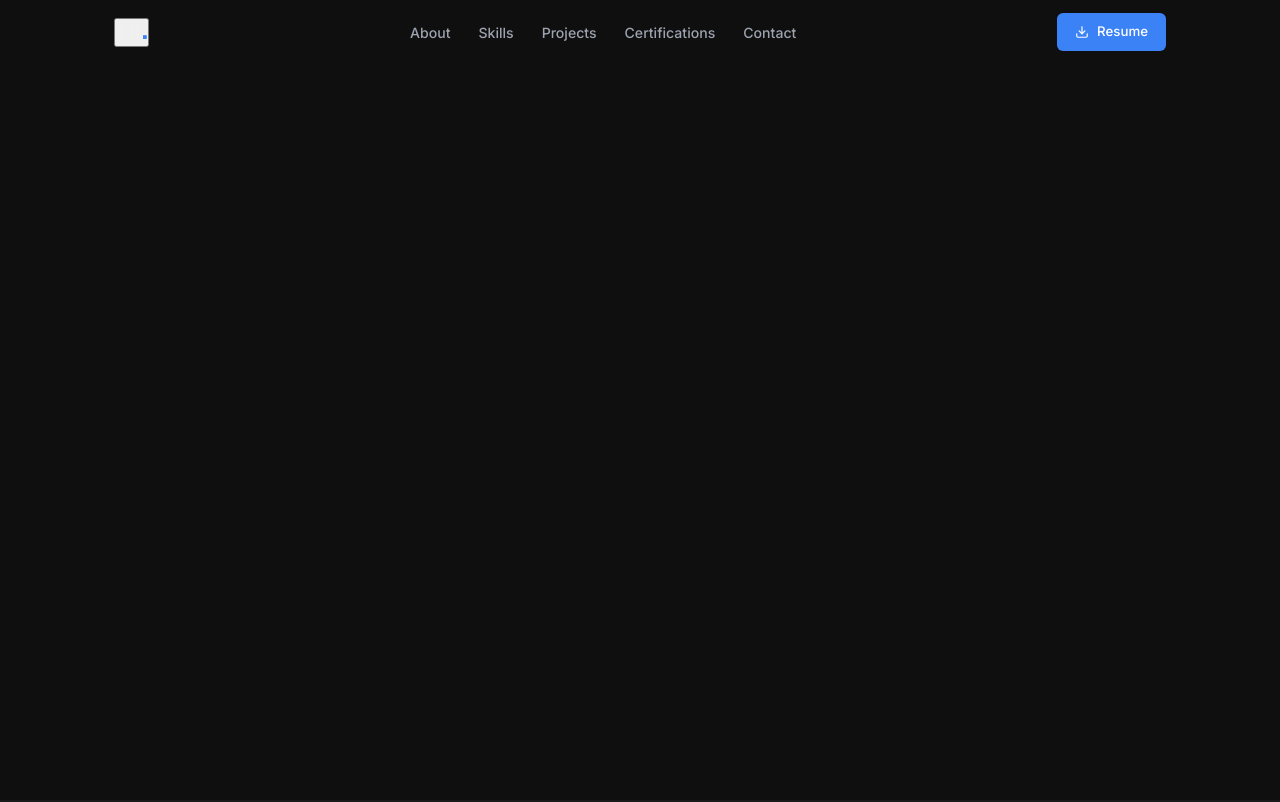
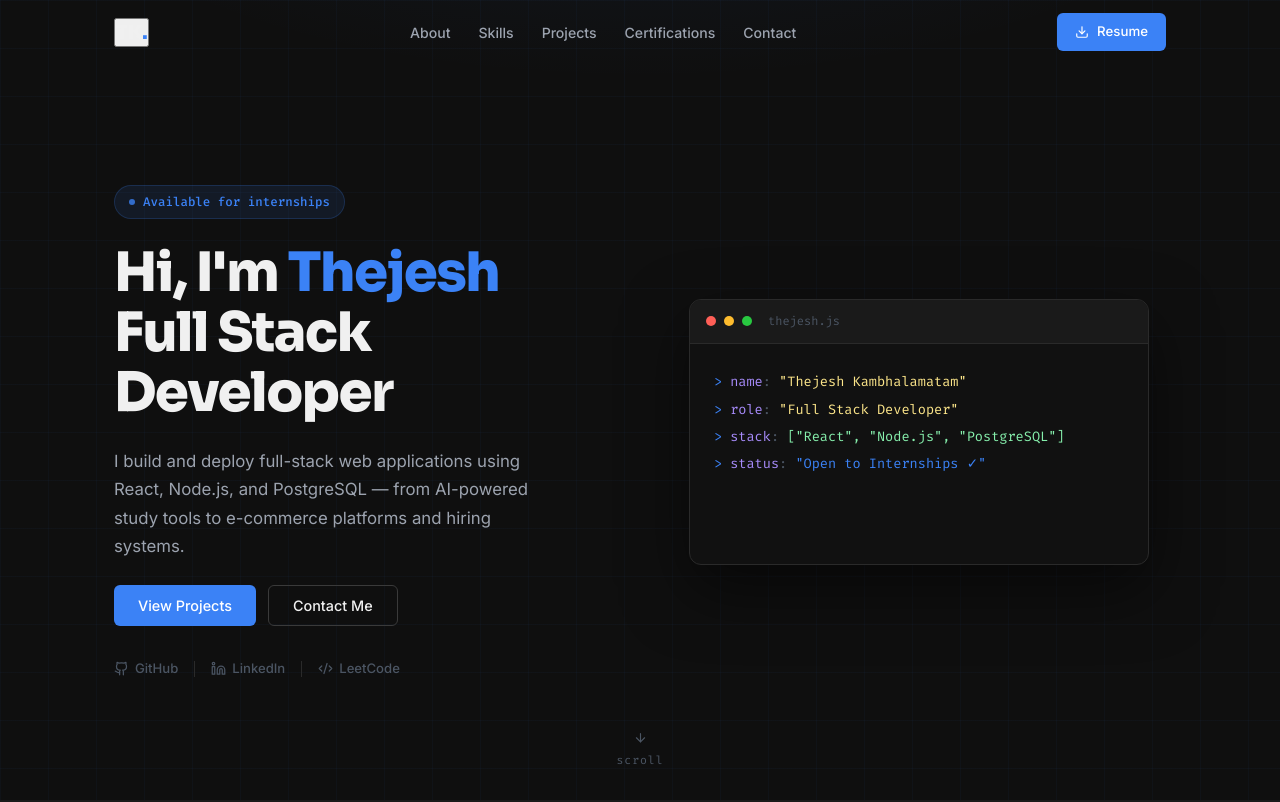
Before and after one commit to Thejesh1007/portfolio, a React (Vite) app: page / in a window 1280 px wide. Shown: the top 802 px of the page. Built offline with nearby package versions, Linux system fonts and the light colour scheme.

Commit message:
Phase 2 — Hero section with terminal animation

```diff
--- a/src/App.jsx
+++ b/src/App.jsx
@@ -1,11 +1,12 @@
 import Navbar from './components/Navbar'
+import Hero from './components/Hero'
 
 export default function App() {
   return (
     <>
       <Navbar />
       <main>
-        <section id="hero"           style={{ minHeight: '100vh', background: 'var(--bg)' }} />
+        <Hero />
         <section id="about"          style={{ minHeight: '100vh', background: 'var(--bg-card)' }} />
         <section id="skills"         style={{ minHeight: '60vh',  background: 'var(--bg)' }} />
         <section id="projects"       style={{ minHeight: '100vh', background: 'var(--bg-card)' }} />
--- /dev/null
+++ b/src/components/Hero.jsx
@@ -0,0 +1,107 @@
+import { useEffect, useState } from 'react'
+import { Github, Linkedin, Code2, ArrowDown, ExternalLink } from 'lucide-react'
+import '../styles/Hero.css'
+
+const LINES = [
+  { key: 'name',   value: '"Thejesh Kambhalamatam"', type: 'string' },
+  { key: 'role',   value: '"Full Stack Developer"',   type: 'string' },
+  { key: 'stack',  value: '["React", "Node.js", "PostgreSQL"]', type: 'array' },
+  { key: 'status', value: '"Open to Internships ✓"',  type: 'status' },
+]
+
+export default function Hero() {
+  const [visibleLines, setVisibleLines] = useState(0)
+
+  useEffect(() => {
+    if (visibleLines >= LINES.length) return
+    const timer = setTimeout(() => {
+      setVisibleLines(prev => prev + 1)
+    }, 600)
+    return () => clearTimeout(timer)
+  }, [visibleLines])
+
+  return (
+    <section id="hero" className="hero">
+      <div className="hero-bg" />
+      <div className="hero-grid" />
+
+      <div className="hero-inner">
+        {/* Left */}
+        <div className="hero-left">
+          <div className="hero-tag">
+            <span className="hero-tag-dot" />
+            Available for internships
+          </div>
+
+          <h1 className="hero-heading">
+            Hi, I'm <span>Thejesh</span><br />
+            Full Stack<br />Developer
+          </h1>
+
+          <p className="hero-sub">
+            I build and deploy full-stack web applications using React, Node.js, and PostgreSQL —
+            from AI-powered study tools to e-commerce platforms and hiring systems.
+          </p>
+
+          <div className="hero-buttons">
+            <button className="btn btn-primary" onClick={() => document.getElementById('projects').scrollIntoView({ behavior: 'smooth' })}>
+              View Projects
+            </button>
+            <button className="btn btn-outline" onClick={() => document.getElementById('contact').scrollIntoView({ behavior: 'smooth' })}>
+              Contact Me
+            </button>
+          </div>
+
+          <div className="hero-socials">
+            <a href="https://github.com/Thejesh1007" target="_blank" rel="noopener noreferrer">
+              <Github size={15} /> GitHub
+            </a>
+            <span className="hero-socials-divider" />
+            <a href="https://linkedin.com/in/thejesh-kambhalamatam-19854a311" target="_blank" rel="noopener noreferrer">
+              <Linkedin size={15} /> LinkedIn
+            </a>
+            <span className="hero-socials-divider" />
+            <a href="https://leetcode.com/u/Thejesh07/" target="_blank" rel="noopener noreferrer">
+              <Code2 size={15} /> LeetCode
+            </a>
+          </div>
+        </div>
+
+        {/* Right — Terminal */}
+        <div className="hero-right">
+          <div className="terminal">
+            <div className="terminal-bar">
+              <span className="terminal-dot red" />
+              <span className="terminal-dot yellow" />
+              <span className="terminal-dot green" />
+              <span className="terminal-title">thejesh.js</span>
+            </div>
+            <div className="terminal-body">
+              {LINES.slice(0, visibleLines).map(({ key, value, type }, i) => (
+                <div key={i} className="terminal-line" style={{ animationDelay: '0ms' }}>
+                  <span className="terminal-prompt">{'>'}</span>
+                  <span>
+                    <span className="terminal-key">{key}</span>
+                    <span className="terminal-colon">: </span>
+                    <span className={`terminal-value ${type}`}>{value}</span>
+                  </span>
+                </div>
+              ))}
+              {visibleLines < LINES.length && (
+                <div className="terminal-line" style={{ animationDelay: '0ms' }}>
+                  <span className="terminal-prompt">{'>'}</span>
+                  <span className="terminal-cursor" />
+                </div>
+              )}
+            </div>
+          </div>
+        </div>
+      </div>
+
+      <div className="hero-scroll">
+        <ArrowDown size={14} />
+        scroll
+      </div>
+    </section>
+  )
+}
--- /dev/null
+++ b/src/styles/Hero.css
@@ -0,0 +1,271 @@
+.hero {
+  min-height: 100vh;
+  display: flex;
+  align-items: center;
+  position: relative;
+  overflow: hidden;
+  padding-top: 64px;
+}
+
+.hero-bg {
+  position: absolute;
+  inset: 0;
+  background:
+    radial-gradient(ellipse 80% 50% at 50% -20%, rgba(59, 130, 246, 0.08) 0%, transparent 60%),
+    var(--bg);
+  z-index: 0;
+}
+
+.hero-grid {
+  position: absolute;
+  inset: 0;
+  background-image:
+    linear-gradient(rgba(59, 130, 246, 0.04) 1px, transparent 1px),
+    linear-gradient(90deg, rgba(59, 130, 246, 0.04) 1px, transparent 1px);
+  background-size: 48px 48px;
+  z-index: 0;
+}
+
+.hero-inner {
+  position: relative;
+  z-index: 1;
+  width: 100%;
+  max-width: var(--container);
+  margin: 0 auto;
+  padding: 0 24px;
+  display: grid;
+  grid-template-columns: 1fr 1fr;
+  gap: 64px;
+  align-items: center;
+}
+
+/* Left side */
+.hero-left {
+  display: flex;
+  flex-direction: column;
+  gap: 24px;
+}
+
+.hero-tag {
+  display: inline-flex;
+  align-items: center;
+  gap: 8px;
+  padding: 6px 14px;
+  background: var(--accent-muted);
+  border: 1px solid rgba(59, 130, 246, 0.2);
+  border-radius: 999px;
+  font-size: 0.78rem;
+  font-weight: 500;
+  color: var(--accent);
+  font-family: var(--font-mono);
+  width: fit-content;
+}
+
+.hero-tag-dot {
+  width: 6px;
+  height: 6px;
+  border-radius: 50%;
+  background: var(--accent);
+  animation: pulse 2s ease infinite;
+}
+
+@keyframes pulse {
+  0%, 100% { opacity: 1; }
+  50% { opacity: 0.3; }
+}
+
+.hero-heading {
+  font-family: var(--font-heading);
+  font-size: clamp(2.2rem, 4.5vw, 3.4rem);
+  font-weight: 800;
+  line-height: 1.1;
+  letter-spacing: -0.03em;
+  color: var(--text-primary);
+}
+
+.hero-heading span {
+  color: var(--accent);
+}
+
+.hero-sub {
+  font-size: 1.05rem;
+  color: var(--text-secondary);
+  line-height: 1.7;
+  max-width: 440px;
+}
+
+.hero-buttons {
+  display: flex;
+  gap: 12px;
+  flex-wrap: wrap;
+}
+
+.hero-socials {
+  display: flex;
+  align-items: center;
+  gap: 16px;
+  padding-top: 8px;
+}
+
+.hero-socials a {
+  display: flex;
+  align-items: center;
+  gap: 6px;
+  color: var(--text-muted);
+  text-decoration: none;
+  font-size: 0.82rem;
+  font-weight: 500;
+  transition: color var(--trans);
+}
+
+.hero-socials a:hover {
+  color: var(--accent);
+}
+
+.hero-socials-divider {
+  width: 1px;
+  height: 16px;
+  background: var(--border);
+}
+
+/* Right side — terminal */
+.hero-right {
+  display: flex;
+  justify-content: center;
+  align-items: center;
+}
+
+.terminal {
+  width: 100%;
+  max-width: 460px;
+  background: #111111;
+  border: 1px solid var(--border);
+  border-radius: var(--radius-md);
+  overflow: hidden;
+  box-shadow: 0 24px 64px rgba(0, 0, 0, 0.5);
+}
+
+.terminal-bar {
+  display: flex;
+  align-items: center;
+  gap: 8px;
+  padding: 12px 16px;
+  background: #1a1a1a;
+  border-bottom: 1px solid var(--border);
+}
+
+.terminal-dot {
+  width: 10px;
+  height: 10px;
+  border-radius: 50%;
+}
+.terminal-dot.red   { background: #ff5f57; }
+.terminal-dot.yellow{ background: #febc2e; }
+.terminal-dot.green { background: #28c840; }
+
+.terminal-title {
+  margin-left: 8px;
+  font-family: var(--font-mono);
+  font-size: 0.75rem;
+  color: var(--text-muted);
+}
+
+.terminal-body {
+  padding: 24px;
+  font-family: var(--font-mono);
+  font-size: 0.85rem;
+  line-height: 2;
+  min-height: 220px;
+}
+
+.terminal-line {
+  display: flex;
+  align-items: flex-start;
+  gap: 8px;
+  opacity: 0;
+  animation: lineAppear 0.3s ease forwards;
+}
+
+.terminal-prompt {
+  color: var(--accent);
+  user-select: none;
+  flex-shrink: 0;
+}
+
+.terminal-key {
+  color: #a78bfa;
+}
+
+.terminal-colon {
+  color: var(--text-muted);
+}
+
+.terminal-value {
+  color: #86efac;
+}
+
+.terminal-value.string { color: #fde68a; }
+.terminal-value.array  { color: #86efac; }
+.terminal-value.status { color: var(--accent); }
+
+.terminal-cursor {
+  display: inline-block;
+  width: 8px;
+  height: 14px;
+  background: var(--accent);
+  margin-left: 4px;
+  vertical-align: middle;
+  animation: blink 1s step-end infinite;
+}
+
+@keyframes blink {
+  0%, 100% { opacity: 1; }
+  50%       { opacity: 0; }
+}
+
+@keyframes lineAppear {
+  from { opacity: 0; transform: translateY(4px); }
+  to   { opacity: 1; transform: translateY(0); }
+}
+
+/* Scroll indicator */
+.hero-scroll {
+  position: absolute;
+  bottom: 32px;
+  left: 50%;
+  transform: translateX(-50%);
+  display: flex;
+  flex-direction: column;
+  align-items: center;
+  gap: 6px;
+  color: var(--text-muted);
+  font-size: 0.72rem;
+  font-family: var(--font-mono);
+  letter-spacing: 0.08em;
+  z-index: 1;
+  animation: bounce 2s ease infinite;
+}
+
+@keyframes bounce {
+  0%, 100% { transform: translateX(-50%) translateY(0); }
+  50%       { transform: translateX(-50%) translateY(6px); }
+}
+
+/* Responsive */
+@media (max-width: 900px) {
+  .hero-inner {
+    grid-template-columns: 1fr;
+    gap: 48px;
+    text-align: center;
+  }
+  .hero-tag { margin: 0 auto; }
+  .hero-sub { max-width: 100%; }
+  .hero-buttons { justify-content: center; }
+  .hero-socials { justify-content: center; }
+  .hero-right { order: -1; }
+  .terminal { max-width: 100%; }
+}
+
+@media (max-width: 480px) {
+  .hero-heading { font-size: 2rem; }
+}
```
